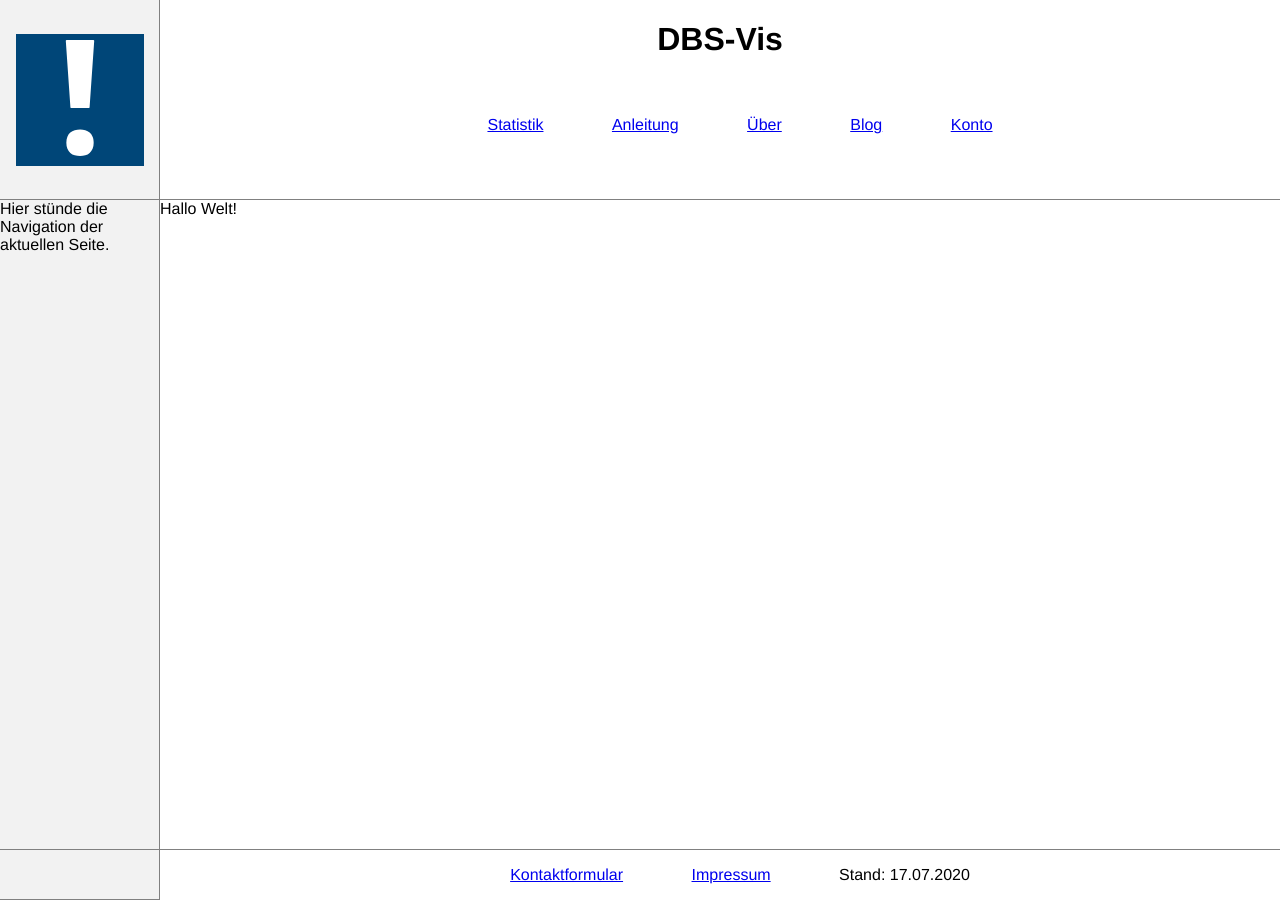
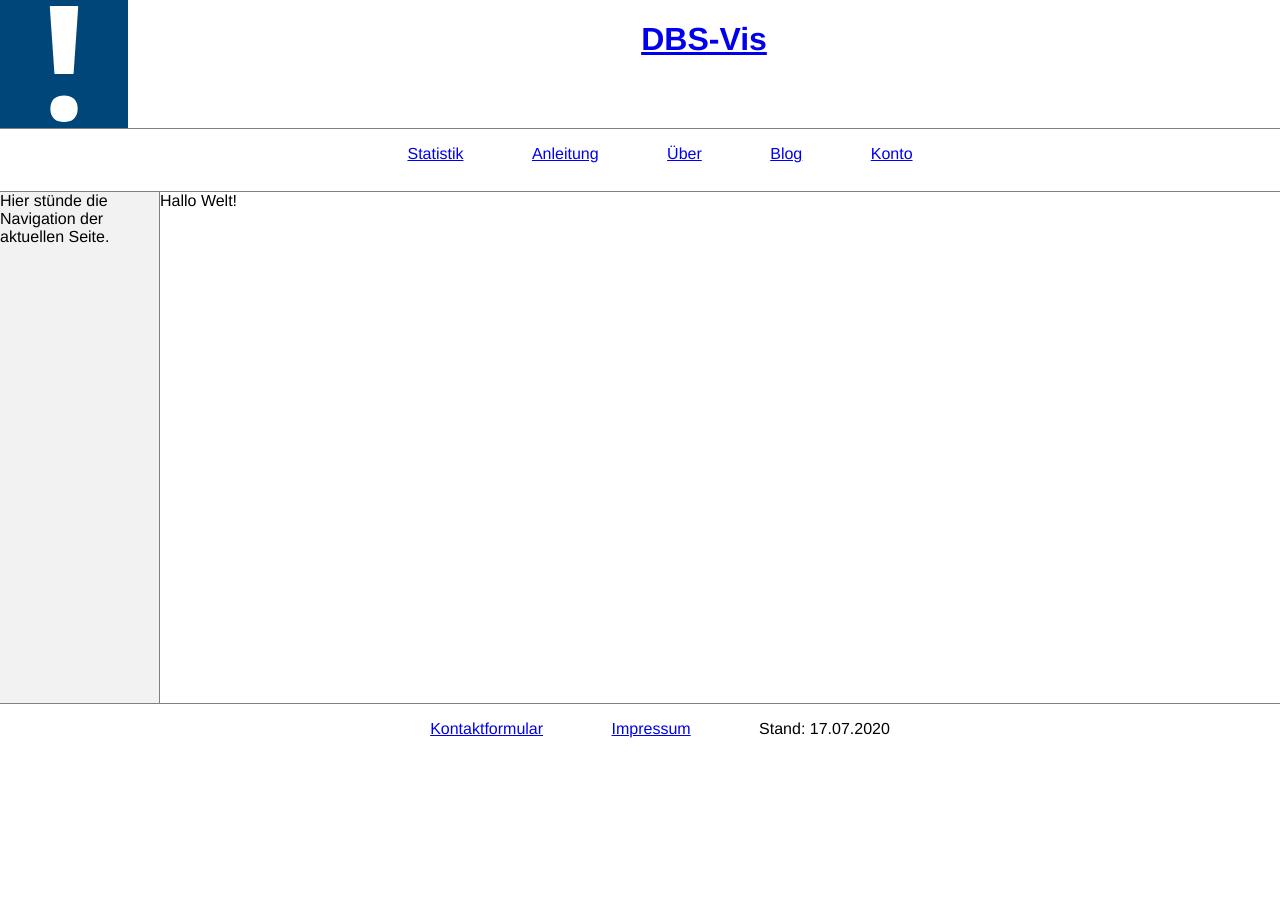
Before and after one commit to dbs-vis/dbs-vis, a PHP site: page / in a window 1280 px wide. After the commit the page ends 738 px from the top, so only its background shows below. Run offline with PHP 8.4, Linux system fonts and the light colour scheme.

Commit message:
Restructure grid-layout

```diff
--- a/index.html
+++ b/index.html
@@ -8,12 +8,12 @@
 	</head>
 	<body>
 		<header>
-			<aside id="logobox">
-				<a href="index.html" id="logo">
-					<img alt="Logo" src="logo.svg">
+			<div id="headline">
+				<a href="index.html">
+					<img id="logo" alt="Logo" src="logo.svg">
+					<h1>DBS-Vis</h1>
 				</a>
-			</aside>
-			<h1 id="headline">DBS-Vis</h1>
+			</div>
 		</header>
 		<nav>
 			<ul>
@@ -31,8 +31,6 @@
 			Hallo Welt!
 		</main>
 		<footer>
-			<aside id="status">
-			</aside>
 			<ul>
 				<li><a href="stop.html">Kontaktformular</a></li>
 				<li><a href="impressum.html">Impressum</a></li>
--- a/stylesheet.css
+++ b/stylesheet.css
@@ -1,37 +1,28 @@
 body {
     display: grid;
 	grid-template-columns: 1fr 7fr;
-	grid-template-rows: 2fr 2fr 13fr 1fr;
+	grid-template-rows: 2fr 1fr 8fr 1fr;
 	margin: 0 auto;
-    max-width: 100em;
 	font-family: Helvetica, Arial, sans-serif;
 }
 header {
 	grid-column: 1 / 3;
-	grid-row: 1 / 3;
+	grid-row: 1 / 2;
 	display: grid;
-	grid-template-columns: 1fr 7fr;
-	grid-template-rows: 2fr 2fr;
 	text-align: center;
 	}
-#logobox{
-	grid-column: 1 / 2;
-	grid-row: 1 / 3;
-	display: grid;
-}
 #logo {
-	margin: auto;
 	background-color: #004678;
-}
-#headline {
-	grid-column: 2 / 3;
-	grid-row: 1 / 2;
+	float: left;
+	height: 100%;
+	width: auto;
 }
 nav {
-	grid-column: 2 / 3;
+	grid-column: 1 / 3;
 	grid-row: 2 / 3;
 	text-align: center;
-	vertical-align: middle;
+	align-items: center;
+	border-top: thin solid #808080;
 	border-bottom: thin solid #808080;
 }
 li {
@@ -54,14 +45,6 @@ main {
 footer {
 	grid-column: 1 / 3;
 	grid-row: 4 / 5;
-	display: grid;
-	grid-template-columns: 1fr 7fr;
-	grid-template-rows: 1fr;
 	vertical-align: middle;
 	text-align: center;
 }
-#status {
-	grid-column: 1 / 2;
-	grid-row: 1 / 2;
-	vertical-align: middle;
-}
```
Also changed, not shown: logo.svg.
